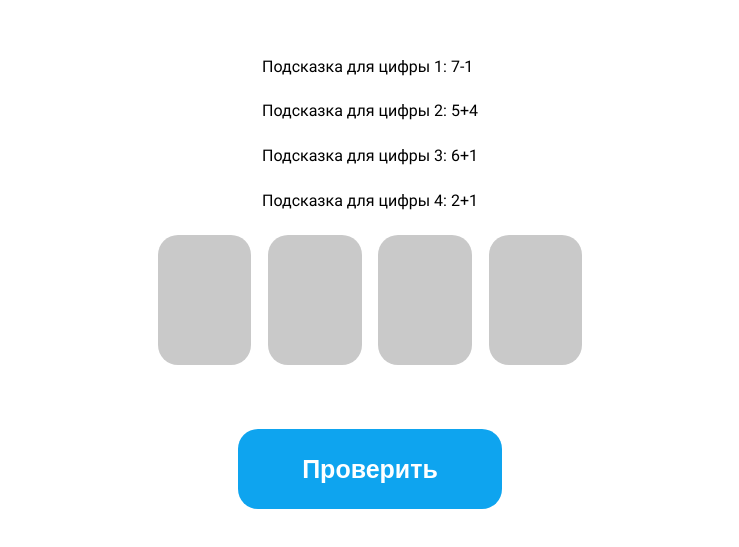
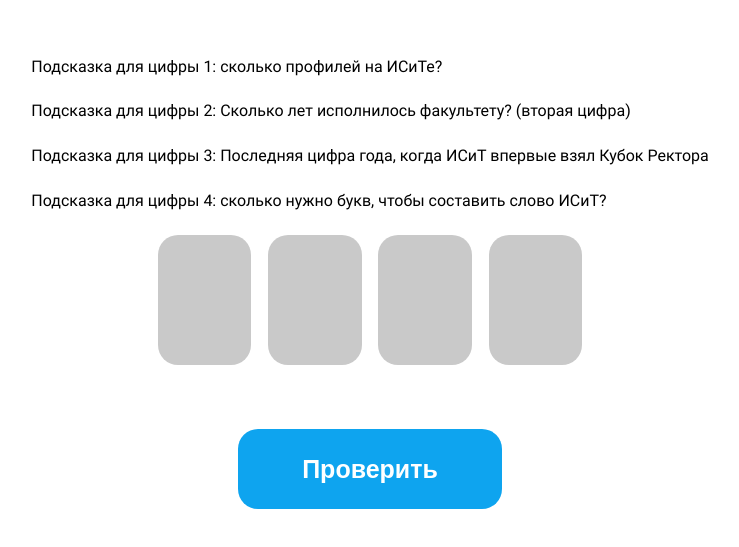
Before and after one commit to 0oLeono0/DR-ISIT, a plain HTML site: page index.html in a window 1280 px wide. Shown: the part 125-672 px from the top of the page, without its empty margins (270-1009 px from the left). Drawn offline with Linux system fonts and the light colour scheme.

Commit message:
add questions

```diff
--- a/script.js
+++ b/script.js
@@ -1,64 +1,14 @@
 const clues = {
-    0: [
-        "9-9",
-        "4-4",
-        "8-8",
-        "1-1"
-    ],
-    1: [
-        "Сколько лет исполнилось факультету? (первая цифра)",
-        "1",
-        "8-7",
-        "4-3"
-    ],
-    2: [
-        "1+1",
-        "2-0",
-        "3-1",
-        "4-2"
-    ],
-    3: [
-        "0+3",
-        "1+2",
-        "2+1",
-        "3+0"
-    ],
-    4: [
-        "Первая цифра аудитории деканата ИСиТ",
-        "1+3",
-        "2+2",
-        "3+1"
-    ],
-    5: [
-        "Последняя цифра года основания факультета ИСиТ",
-        "1+4",
-        "2+3",
-        "3+2"
-    ],
-    6: [
-        "7-1",
-        "9-3",
-        "8-2",
-        "2+4"
-    ],
-    7: [
-        "Последняя цифра года, когда ИСиТ впервые взял Кубок Ректора",
-        "6+1",
-        "2+5",
-        "9-2"
-    ],
-    8: [
-        "6+2",
-        "9-1",
-        "1+7",
-        "7+1"
-    ],
-    9: [
-        "Сколько лет исполнилось факультету? (вторая цифра)",
-        "5+4",
-        "6+3",
-        "1+8"
-    ],
+    0: "Последняя цифра года, когда не проводился Golden Like?",
+    1: "Сколько лет исполнилось факультету? (первая цифра)",
+    2: "последняя цифра самого популярного направления на ИСиТе?",
+    3: "сколько нужно букв, чтобы составить слово ИСиТ?",
+    4: "Первая цифра аудитории деканата ИСиТ",
+    5: "Последняя цифра года основания факультета ИСиТ",
+    6: "сколько профилей на ИСиТе?",
+    7: "Последняя цифра года, когда ИСиТ впервые взял Кубок Ректора",
+    8: "сколько мероприятий в год проводит ИСиТ?",
+    9: "Сколько лет исполнилось факультету? (вторая цифра)",
 };
 
 let previousPasswords = [];
@@ -88,8 +38,7 @@ function generatePassword() {
 function displayClues(password) {
     let count = 1;
     for (let i = 0; i < password.length; i++) {
-        let randomNumber = Math.floor(Math.random() * 4);
-        document.getElementById(`clue-${i + 1}`).innerText = `Подсказка для цифры ${count}: ${clues[password[i]][randomNumber]}`;
+        document.getElementById(`clue-${i + 1}`).innerText = `Подсказка для цифры ${count}: ${clues[password[i]]}`;
         count++;
     }
 }
--- a/style.sass
+++ b/style.sass
@@ -62,7 +62,6 @@ input
     position: absolute
     top: 50%
     left: 50%
-    transition: font-size .3s
     transform: translate(-50%, -50%)
     color: #f01313
     &.correct
@@ -74,7 +73,7 @@ input
     width: 0
     height: 0
     background-color: rgba(0, 0, 0, .5)
-    transition: width, height, opacity, .3s
+    transition: opacity .3s
     &.active
         width: 100%
         height: 100%
```
Also changed, not shown: style.css, 1 other file.
